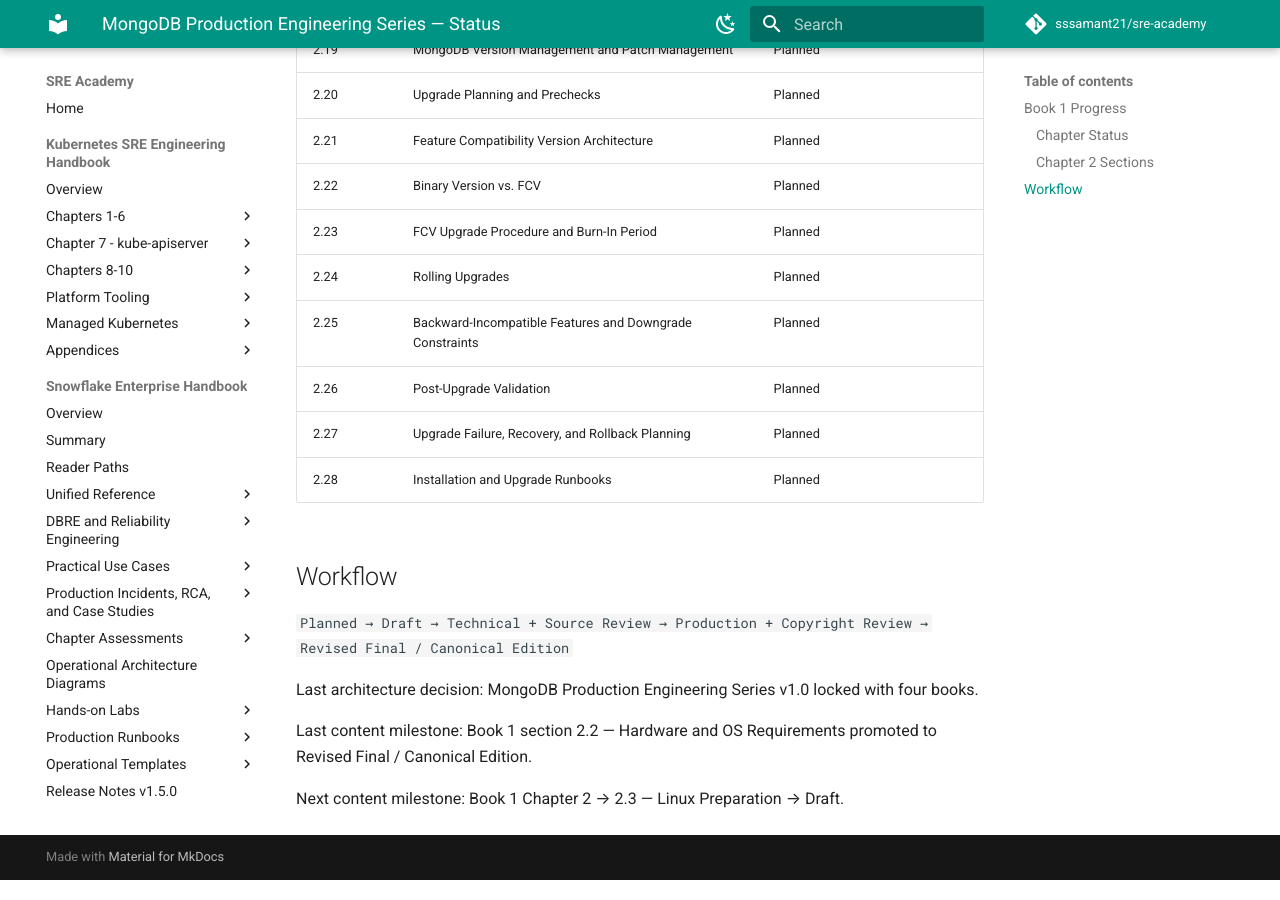
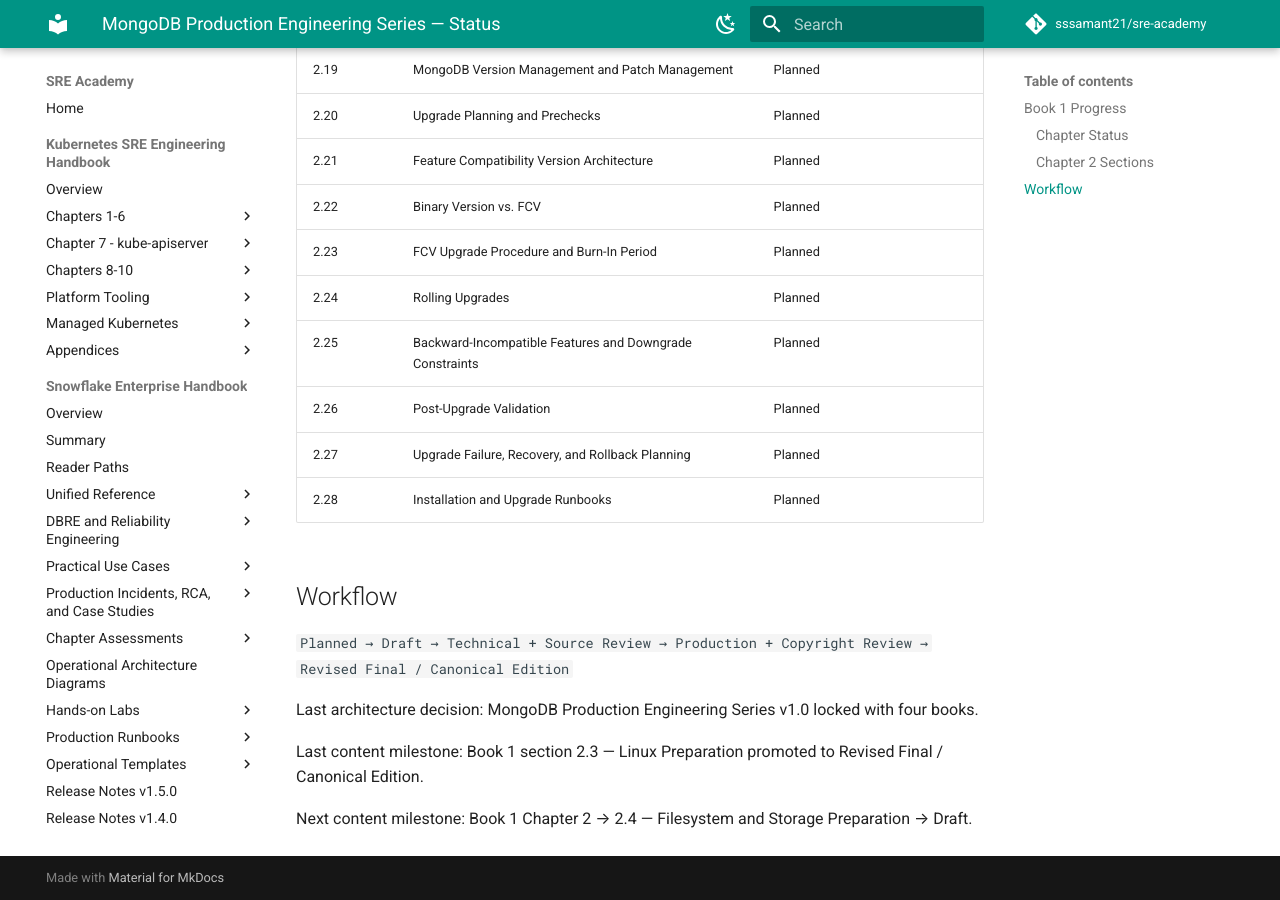
Before and after one commit to sssamant21/sre-academy, an MkDocs documentation site: the page built from docs/books/mongodb/STATUS.md, in a window 1280 px wide and 900 px high, scrolled down 1793 px. Built offline with MkDocs 1.6.1 and Material for MkDocs 9.7.7, drawn with Linux system fonts in a browser that asks for light colours; comment, search, counter and statistics services are not loaded; some of the changed text lies outside the part shown.

Commit message:
docs(mongodb): mark 2.3 canonical and advance to 2.4

```diff
--- a/docs/books/mongodb/STATUS.md
+++ b/docs/books/mongodb/STATUS.md
@@ -2,7 +2,7 @@
 
 | Book | Title | Architecture | Content Status |
 |---|---|---|---|
-| 1 | MongoDB Administration Handbook | 🔒 Locked | In Progress — Chapter 1 Complete; Chapter 2 through 2.2 Canonical |
+| 1 | MongoDB Administration Handbook | 🔒 Locked | In Progress — Chapter 1 Complete; Chapter 2 through 2.3 Canonical |
 | 2 | MongoDB SRE & Reliability Engineering Handbook | 🔒 Locked | Planned |
 | 3 | MongoDB DBRE & Performance Engineering Handbook | 🔒 Locked | Planned |
 | 4 | MongoDB Cloud & Kubernetes Production Handbook | 🔒 Locked | Planned |
@@ -14,7 +14,7 @@
 | Chapter | Status |
 |---|---|
 | Chapter 1 — MongoDB Architecture and Internals | ✅ COMPLETE — 1.1–1.24 Canonical |
-| Chapter 2 — Installation, Configuration, Patching, and Upgrades | In Progress — 2.1–2.2 Canonical; 2.3 Next |
+| Chapter 2 — Installation, Configuration, Patching, and Upgrades | In Progress — 2.1–2.3 Canonical; 2.4 Next |
 
 ### Chapter 2 Sections
 
@@ -55,6 +55,6 @@
 
 Last architecture decision: MongoDB Production Engineering Series v1.0 locked with four books.
 
-Last content milestone: Book 1 section 2.2 — Hardware and OS Requirements promoted to Revised Final / Canonical Edition.
+Last content milestone: Book 1 section 2.3 — Linux Preparation promoted to Revised Final / Canonical Edition.
 
-Next content milestone: Book 1 Chapter 2 → 2.3 — Linux Preparation → Draft.
+Next content milestone: Book 1 Chapter 2 → 2.4 — Filesystem and Storage Preparation → Draft.
```
Also changed, not shown: other parts of docs/books/mongodb/STATUS.md (+2 -2 lines).
